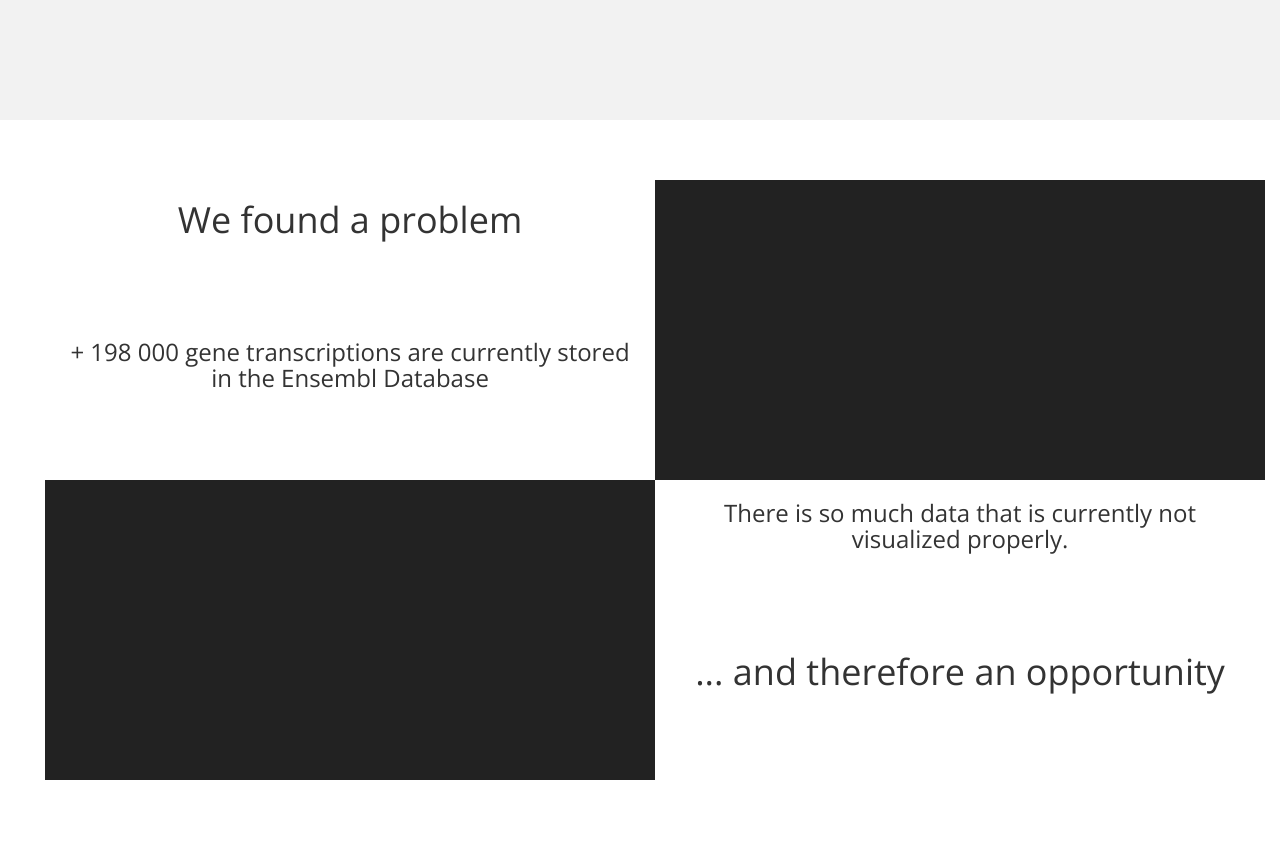
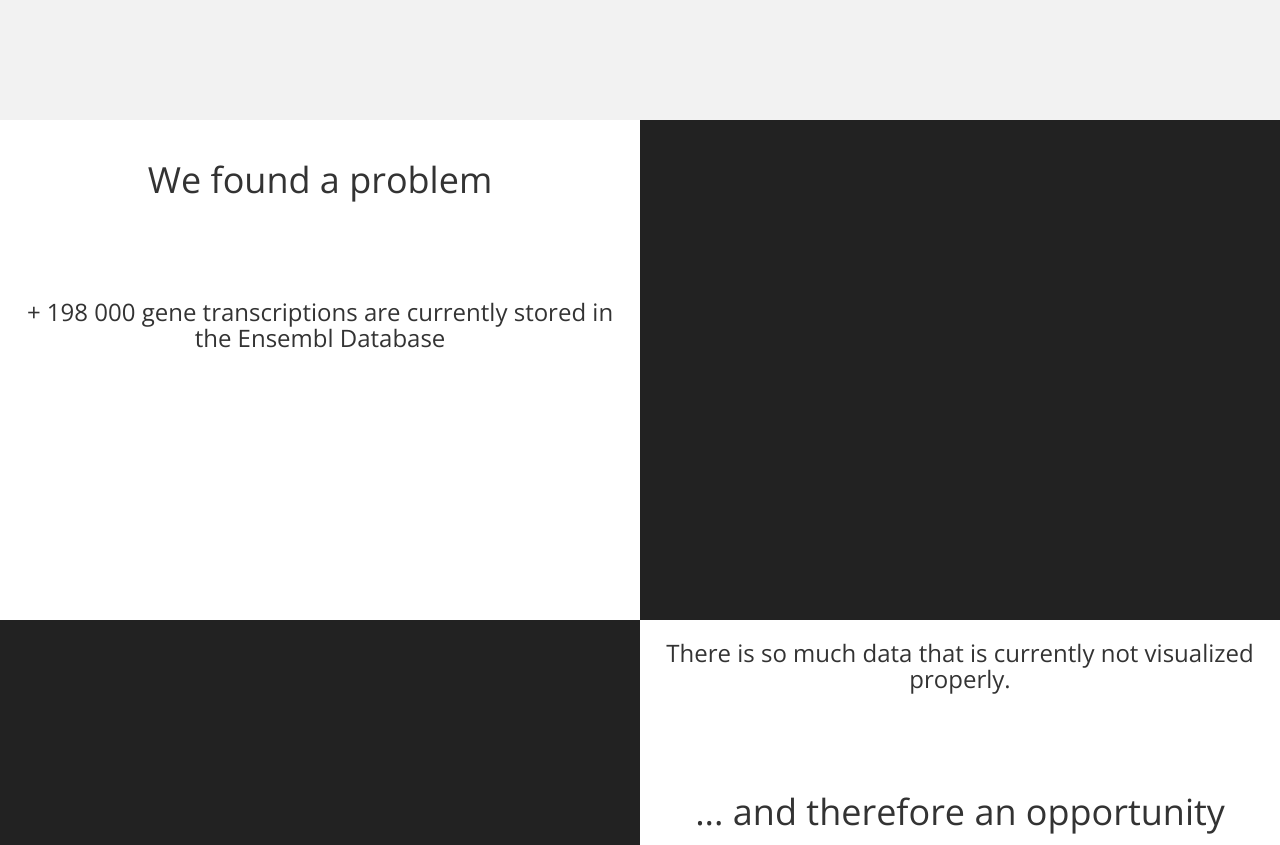
Before and after one commit to vizport/vizport.io, a website: page src/html/index.html in a window 1280 px wide. Shown: the part 480-1325 px from the top of the page. Drawn offline with nearby package versions, Linux system fonts and the light colour scheme; files that its build step writes are made by us from their sources.

Commit message:
fix(margin) fixed top margin of problems section

```diff
--- a/src/style/sections/sections.scss
+++ b/src/style/sections/sections.scss
@@ -1,5 +1,6 @@
-.section-container {
-	margin: 60px 15px;
+.section-container, .top-container, .bottom-container {
+	/*margin: 60px 15px;*/
+	padding: 0;
 }
 
 .grey{
@@ -10,6 +11,14 @@
 
 /*Problem*/
 .problem-image-container {
-	height: 300px;
+	height: 500px;
 	background-color: #222;
 }
+
+.section-container {
+	.top-container {
+		h1 {
+			margin-top: 40px;
+		}
+	}
+}
```
